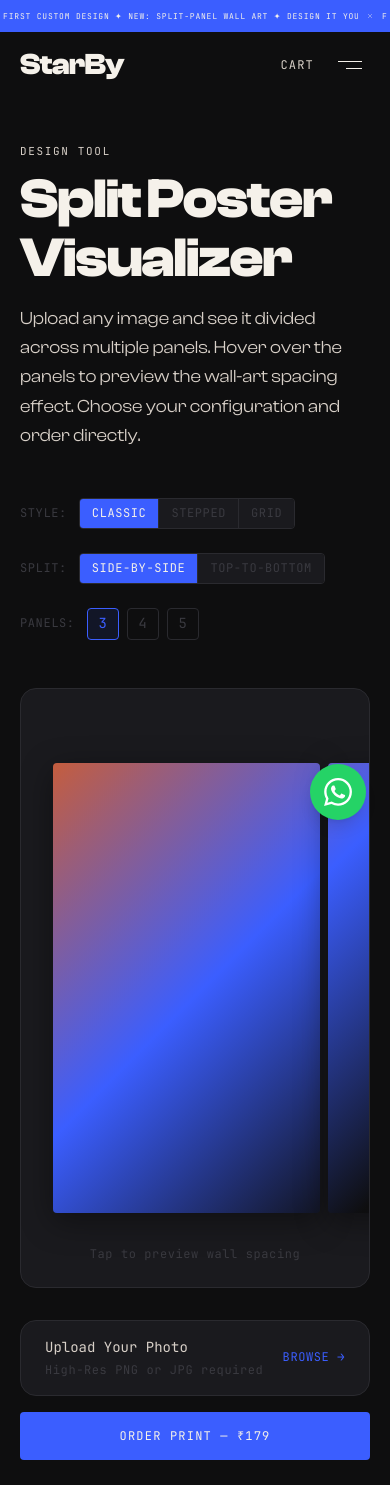
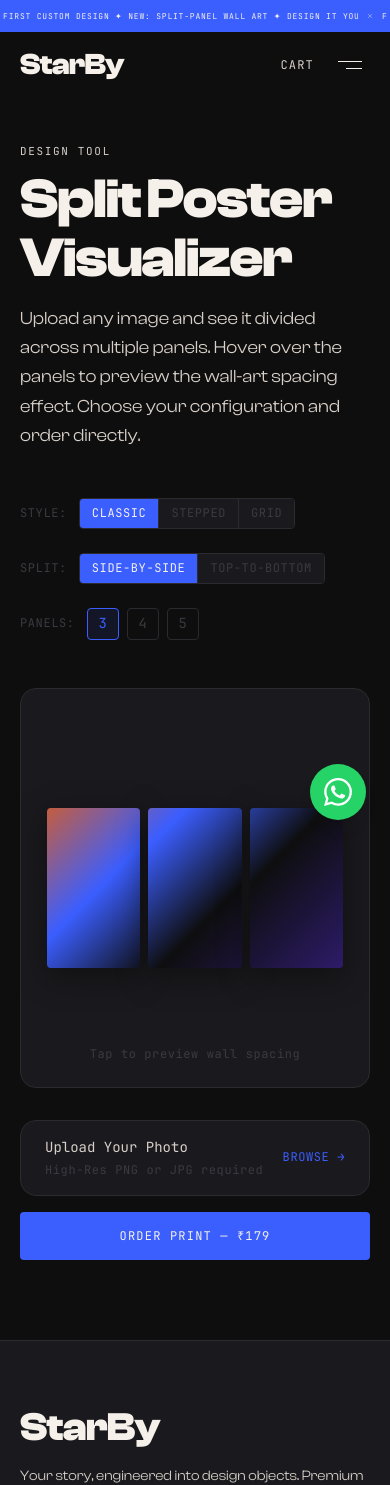
Before and after one commit to JbRzKratos/StarBy, a Next.js app: page /split-poster in a window 390 px wide. Shown: the top 1485 px of the page. Built offline with nearby package versions, Linux system fonts and the light colour scheme.

Commit message:
Split Poster Mobile

```diff
--- a/components/product/split-poster-visualizer/split-poster-visualizer.mobile.tsx
+++ b/components/product/split-poster-visualizer/split-poster-visualizer.mobile.tsx
@@ -35,8 +35,8 @@ export function SplitPosterVisualizerMobile() {
   // Layout Engine
   const panelsData = useMemo(() => {
     const data = [];
-    const baseWidth = orientation === 'vertical' || layoutStyle !== 'classic' ? 800 : 450;
-    const baseHeight = orientation === 'vertical' || layoutStyle !== 'classic' ? 450 : 800;
+    const baseWidth = orientation === 'vertical' || layoutStyle !== 'classic' ? 280 : 160;
+    const baseHeight = orientation === 'vertical' || layoutStyle !== 'classic' ? 160 : 280;
 
     if (layoutStyle === 'classic') {
       const isV = orientation === 'vertical';
@@ -274,7 +274,7 @@ export function SplitPosterVisualizerMobile() {
       </div>
 
       {/* Visualizer Area */}
-      <div className="bg-graphite border border-smoke rounded-lg p-8 md:p-12 overflow-hidden flex flex-col items-center justify-center min-h-[600px] relative">
+      <div className="bg-graphite border border-smoke rounded-lg p-4 md:p-8 overflow-hidden flex flex-col items-center justify-center min-h-[400px] relative w-full">
         {/* Dynamic Container depending on layout */}
         <div
           ref={panelsRef}
```
